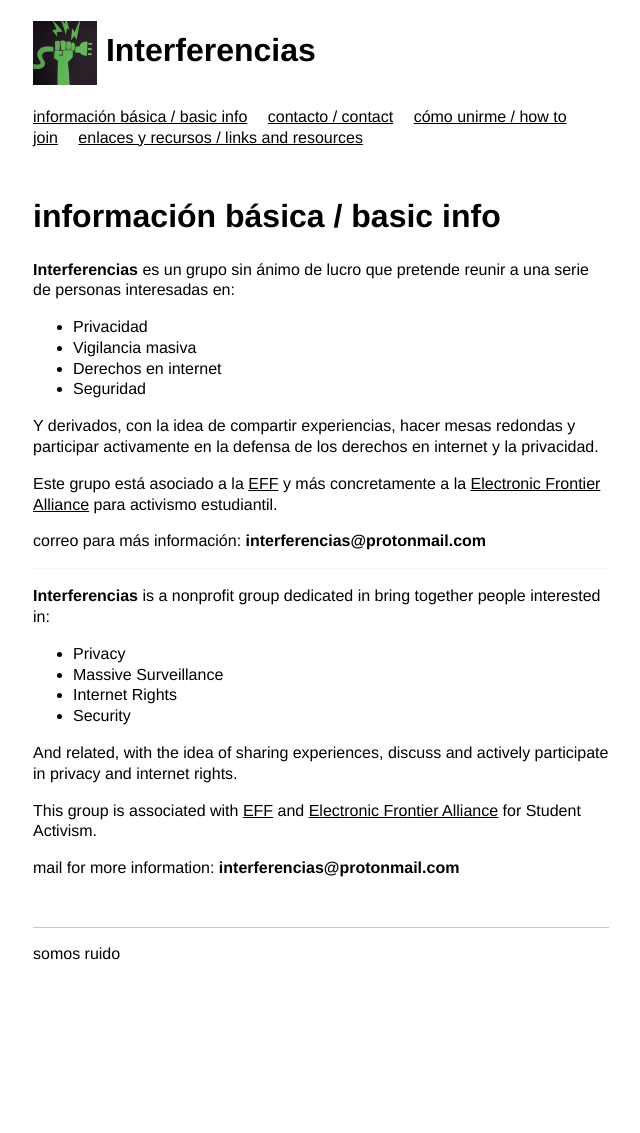
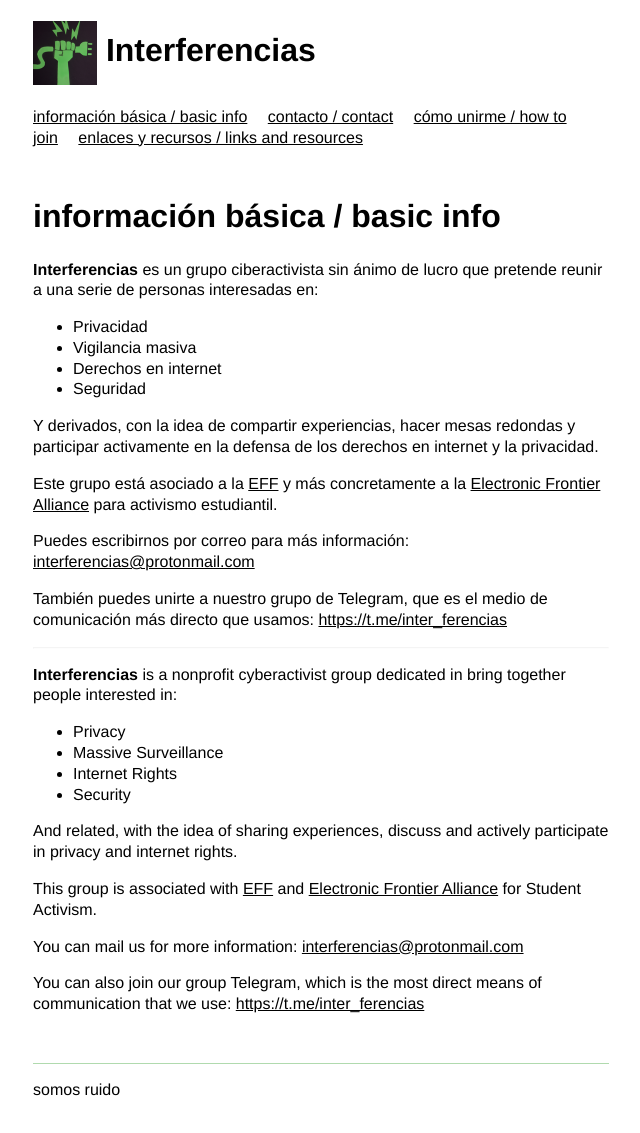
Before and after one commit to Interferencias/interferencias.github.io, a Jekyll site: the page built from info.md, in a window 1280 px wide. Shown: the whole page, without its empty margins (15-655 px from the left). Built offline with Jekyll 4.4.1, drawn with Linux system fonts in a browser that asks for light colours; before the commit the page ends 997 px from its top, so only the background shows below that.

Commit message:
Añade cosas a la información

```diff
--- a/info.md
+++ b/info.md
@@ -4,7 +4,7 @@ layout: page
 title: información básica / basic info
 ---
 
-**Interferencias** es un grupo sin ánimo de lucro que pretende reunir a una serie de personas interesadas en:
+**Interferencias** es un grupo ciberactivista sin ánimo de lucro que pretende reunir a una serie de personas interesadas en:
 
 - Privacidad
 - Vigilancia masiva
@@ -15,10 +15,12 @@ Y derivados, con la idea de compartir experiencias, hacer mesas redondas y parti
 
 Este grupo está asociado a la [EFF](https://www.eff.org) y más concretamente a la [Electronic Frontier Alliance](https://www.eff.org/fight) para activismo estudiantil.
 
-correo para más información: **interferencias@protonmail.com**
+Puedes escribirnos por correo para más información: [interferencias@protonmail.com](mailto:interferencias@protonmail.com)
+
+También puedes unirte a nuestro grupo de Telegram, que es el medio de comunicación más directo que usamos: [https://t.me/inter_ferencias](https://t.me/inter_ferencias)
 
 ---
-**Interferencias** is a nonprofit group dedicated in bring together people interested in:
+**Interferencias** is a nonprofit cyberactivist group dedicated in bring together people interested in:
 
 - Privacy
 - Massive Surveillance
@@ -29,4 +31,6 @@ And related, with the idea of sharing experiences, discuss and actively particip
 
 This group is associated with [EFF](https://www.eff.org) and [Electronic Frontier Alliance](https://www.eff.org/fight) for Student Activism.
 
-mail for more information: **interferencias@protonmail.com**
+You can mail us for more information: [interferencias@protonmail.com](mailto:interferencias@protonmail.com)
+
+You can also join our group Telegram, which is the most direct means of communication that we use:  [https://t.me/inter_ferencias](https://t.me/inter_ferencias)
```
